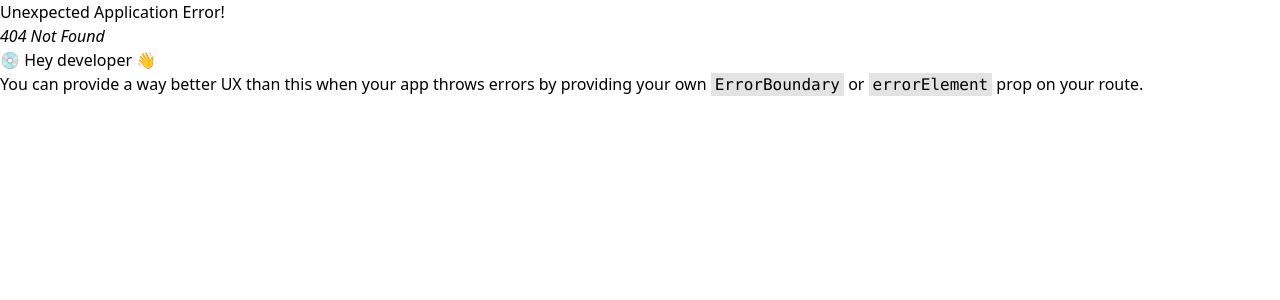
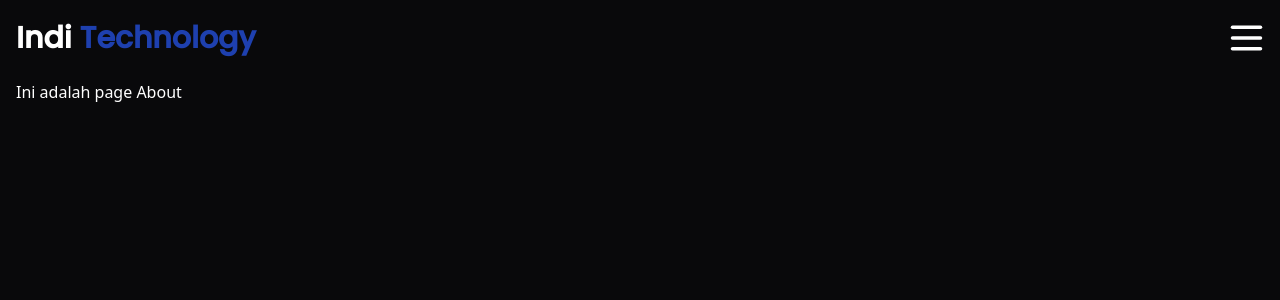
Before and after one commit to syifanazilah/indi-technology-3D, a React (Vite) app: page /about in a window 1280 px wide. Before the commit this address had no page. Shown: the top 300 px of the page. Built offline with nearby package versions, Linux system fonts and the light colour scheme.

Commit message:
setup akmal

```diff
--- a/src/App.css
+++ b/src/App.css
@@ -6,8 +6,12 @@ canvas {
     @apply w-screen h-screen bg-gradient-to-t from-sky-200 to-sky-400;
 }
 
+body{
+	@apply bg-zinc-950 text-white;
+}
+
 .hamburger-line {
-	@apply w-[35px] h-[4px] rounded-full my-2 block bg-white;
+	@apply w-[35px] h-[4px] rounded-full my-2 block;
 }
 
 .hamburger-active > span {
--- a/src/App.jsx
+++ b/src/App.jsx
@@ -5,23 +5,19 @@ import "./App.css";
 import { Canvas } from "@react-three/fiber";
 import { OrbitControls } from "@react-three/drei";
 import Navbar from "./components/Navbar";
+import { Outlet, useLocation } from "react-router-dom";
 
 function App() {
-  const [count, setCount] = useState(0);
+  const location = useLocation();
+  const isHome = location.pathname === "/";
 
   return (
     <>
-      <Navbar />
+      <Navbar isHome={isHome} />
 
-      <Canvas className="w-full min-h-screen">
-        {/* orbit controls */}
-        <OrbitControls autoRotate />
-
-        <mesh>
-          <boxGeometry />
-          <meshBasicMaterial color={"blue"} />
-        </mesh>
-      </Canvas>
+      <main className={`${isHome ? "" : "pt-20 container"}`}>
+        <Outlet />
+      </main>
     </>
   );
 }
--- a/src/components/Navbar.jsx
+++ b/src/components/Navbar.jsx
@@ -2,7 +2,7 @@ import { useCallback, useRef, useState } from "react";
 import React from "react";
 import { Link } from "react-router-dom";
 
-const Navbar = () => {
+const Navbar = ({ isHome = false }) => {
   const navRef = useRef(null);
   const [isActive, setIsActive] = useState(false);
 
@@ -11,15 +11,28 @@ const Navbar = () => {
     navRef.current.classList.toggle("-translate-x-96");
   }, [navRef]);
 
-  const navItem = ["Home", "Portfolio", "About", "Contact Us"];
+  const navItem = [
+    { name: "Home", url: "/" },
+    { name: "About", url: "/about" },
+    { name: "Portfolio", url: "/portfolio" },
+    { name: "Contact", url: "/contact" },
+  ];
 
   return (
     <div className="fixed top-0 left-0 w-full py-4 z-[99999]">
       <div className="container">
         <div className="flex justify-between items-center">
-          <h1 className="text-3xl font-poppins font-bold text-blue-800">
-            <span className="text-white font-black">Indi</span> Technology
-          </h1>
+          {isHome ? (
+            <h1 className="text-3xl font-poppins font-bold text-blue-800">
+              <span className="text-white font-black">Indi</span> Technology
+            </h1>
+          ) : (
+            <Link to="/">
+              <h1 className="text-3xl font-poppins font-bold text-blue-800">
+                <span className="text-white font-black">Indi</span> Technology
+              </h1>
+            </Link>
+          )}
 
           <nav
             ref={navRef}
@@ -27,26 +40,41 @@ const Navbar = () => {
             <ul className="mt-16 text-2xl">
               {navItem.map((item, key) => (
                 <li className="my-10 text-white hover:text-blue-500" key={key}>
-                  <Link to={"#"}>{item}</Link>
+                  <Link to={item.url}>{item.name}</Link>
                 </li>
               ))}
             </ul>
           </nav>
 
-          <Button isActive={isActive} toggleButton={toggleButton} />
+          <Button
+            isActive={isActive}
+            toggleButton={toggleButton}
+            isHome={isHome}
+          />
         </div>
       </div>
     </div>
   );
 };
 
-const Button = React.memo(({ isActive, toggleButton }) => (
+const Button = React.memo(({ isActive, toggleButton, isHome }) => (
   <button
-    className={`z-[99999] ${isActive ? "hamburger-active" : ""} scale-75 md:scale-90`}
+    className={`z-[99999] ${
+      isActive ? "hamburger-active" : ""
+    } scale-75 md:scale-90`}
     onClick={toggleButton}>
-    <span className="hamburger-line origin-top-left transition duration-300 ease-in-out"></span>
-    <span className="hamburger-line transition duration-300 ease-in-out"></span>
-    <span className="hamburger-line origin-bottom-left transition duration-300 ease-in-out"></span>
+    <span
+      className={`hamburger-line origin-top-left transition duration-300 ease-in-out ${
+        isHome ? "bg-blue-900" : "bg-white"
+      }`}></span>
+    <span
+      className={`hamburger-line transition duration-300 ease-in-out ${
+        isHome ? "bg-blue-900" : "bg-white"
+      }`}></span>
+    <span
+      className={`hamburger-line origin-bottom-left transition duration-300 ease-in-out ${
+        isHome ? "bg-blue-900" : "bg-white"
+      }`}></span>
   </button>
 ));
 
--- a/src/main.jsx
+++ b/src/main.jsx
@@ -2,10 +2,11 @@ import React from "react";
 import ReactDOM from "react-dom/client";
 import App from "./App.jsx";
 import { RouterProvider } from "react-router-dom";
-import route from "./route.jsx";
+import router from './router.jsx';
+
 
 ReactDOM.createRoot(document.getElementById("root")).render(
   <React.StrictMode>
-    <RouterProvider router={route} />
+    <RouterProvider router={router} />
   </React.StrictMode>
 );
--- /dev/null
+++ b/src/pages/About.jsx
@@ -0,0 +1,10 @@
+const About = () => {
+  return (
+    //ngoding di dalam section
+    <section>
+      <h1>Ini adalah page About</h1>
+    </section>
+  );
+};
+
+export default About;
--- /dev/null
+++ b/src/pages/Contact.jsx
@@ -0,0 +1,10 @@
+const Contact = () => {
+  return (
+    //ngoding di dalam section
+    <section>
+      <h1>ini adalah page Contact</h1>
+    </section>
+  );
+};
+
+export default Contact;
--- /dev/null
+++ b/src/pages/Greeting.jsx
@@ -0,0 +1,10 @@
+const Greeting = () => {
+  return (
+    //ngoding di dalam section
+    <section>
+      <h1>Ini tampilan awal sebelum masuk ke halaman utama 3D</h1>
+    </section>
+  );
+};
+
+export default Greeting;
--- /dev/null
+++ b/src/pages/Home.jsx
@@ -0,0 +1,18 @@
+import { OrbitControls } from "@react-three/drei";
+import { Canvas } from "@react-three/fiber";
+
+const Home = () => {
+  return (
+    <Canvas className="w-full min-h-screen">
+      {/* orbit controls */}
+      <OrbitControls autoRotate />
+
+      <mesh>
+        <boxGeometry />
+        <meshBasicMaterial color={"blue"} />
+      </mesh>
+    </Canvas>
+  );
+};
+
+export default Home;
--- /dev/null
+++ b/src/pages/Portfolio.jsx
@@ -0,0 +1,10 @@
+const Portfolio = () => {
+  return (
+    //ngoding di dalam section
+    <section>
+      <h1>Ini adalah page Portfolio</h1>
+    </section>
+  );
+};
+
+export default Portfolio;
```
Also changed, not shown: src/route.jsx (deleted, +0 -11 lines), src/router.jsx (added, +33 -0 lines), 1 other file (tests, documents, lock files or other folders).
